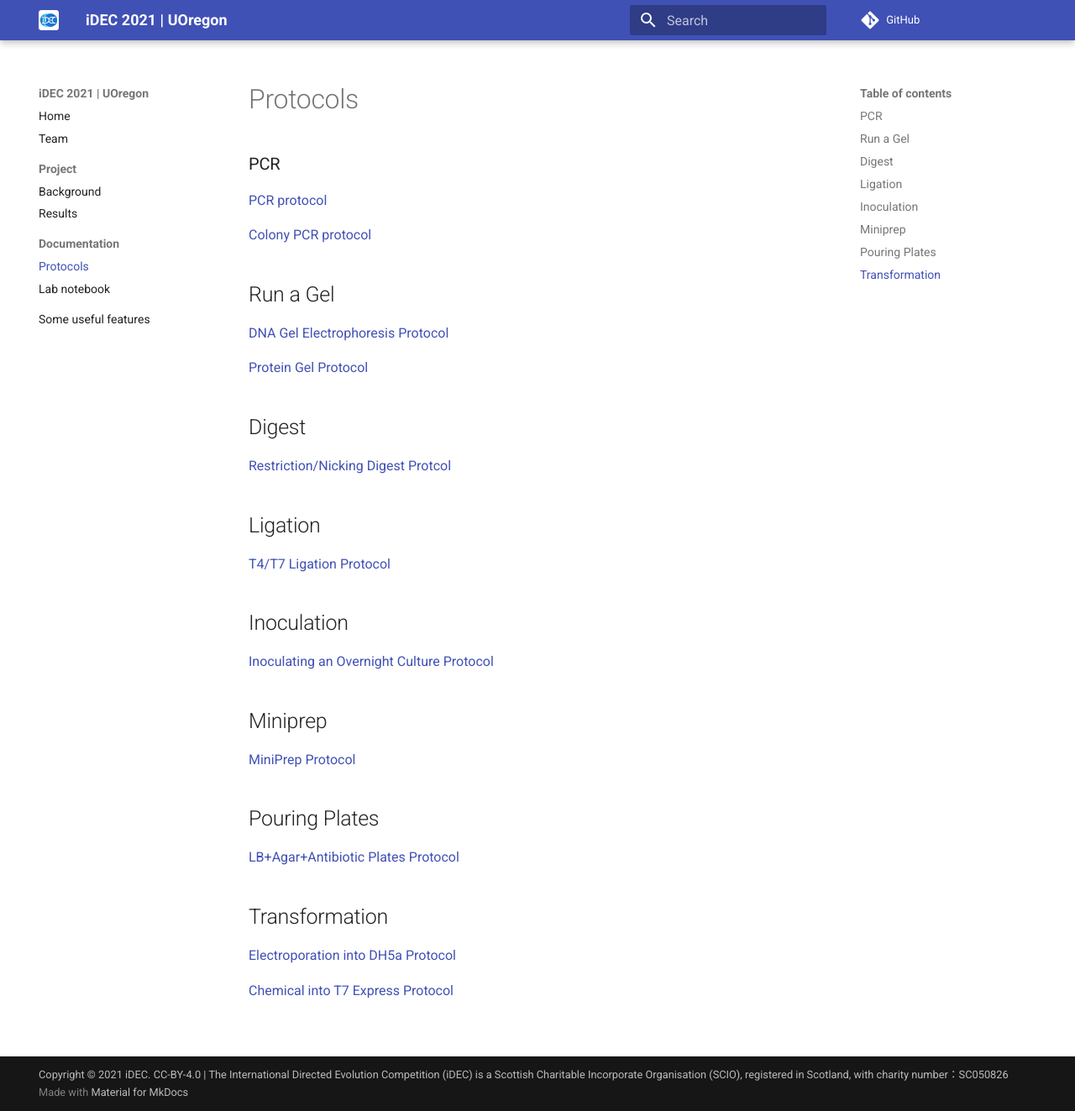
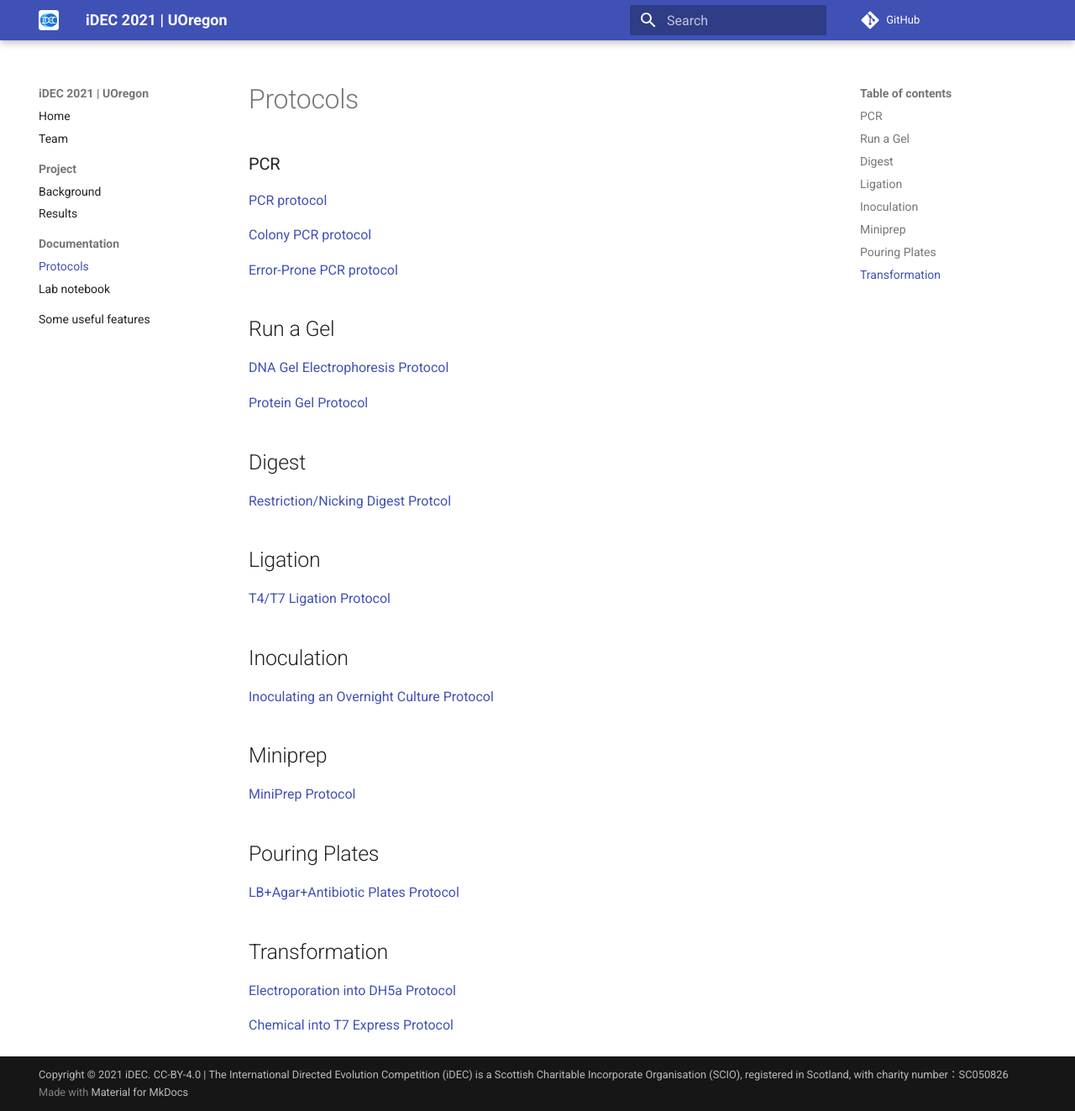
Before and after one commit to idec2021/UOregon, an MkDocs documentation site: the page built from docs/documentation/protocols.md, in a window 1280 px wide and 1323 px high. Shown: the whole window at 84% size. Built offline with MkDocs 1.6.1 and Material for MkDocs 9.7.7, drawn with Linux system fonts in a browser that asks for light colours; comment, search, counter and statistics services are not loaded.

Commit message:
Update protocols.md

```diff
--- a/docs/documentation/protocols.md
+++ b/docs/documentation/protocols.md
@@ -4,6 +4,8 @@
 [PCR protocol](https://github.com/idec2021/UOregon/blob/1414c0c78239a36b261f316c739b7b346fc299ec/docs/documentation/PCR%20protocol.md)
 
 [Colony PCR protocol](https://github.com/idec2021/UOregon/blob/a888262e445b475b1efdfb5fdcb20478c20796b5/docs/documentation/Colony%20PCR.md)
+
+[Error-Prone PCR protocol]()
 
 ## Run a Gel
 [DNA Gel Electrophoresis Protocol](https://github.com/idec2021/UOregon/blob/2b9cd055b573f86dd3fb47c59a93467b84a29f4c/docs/documentation/DNA%20Gel.md)
```
